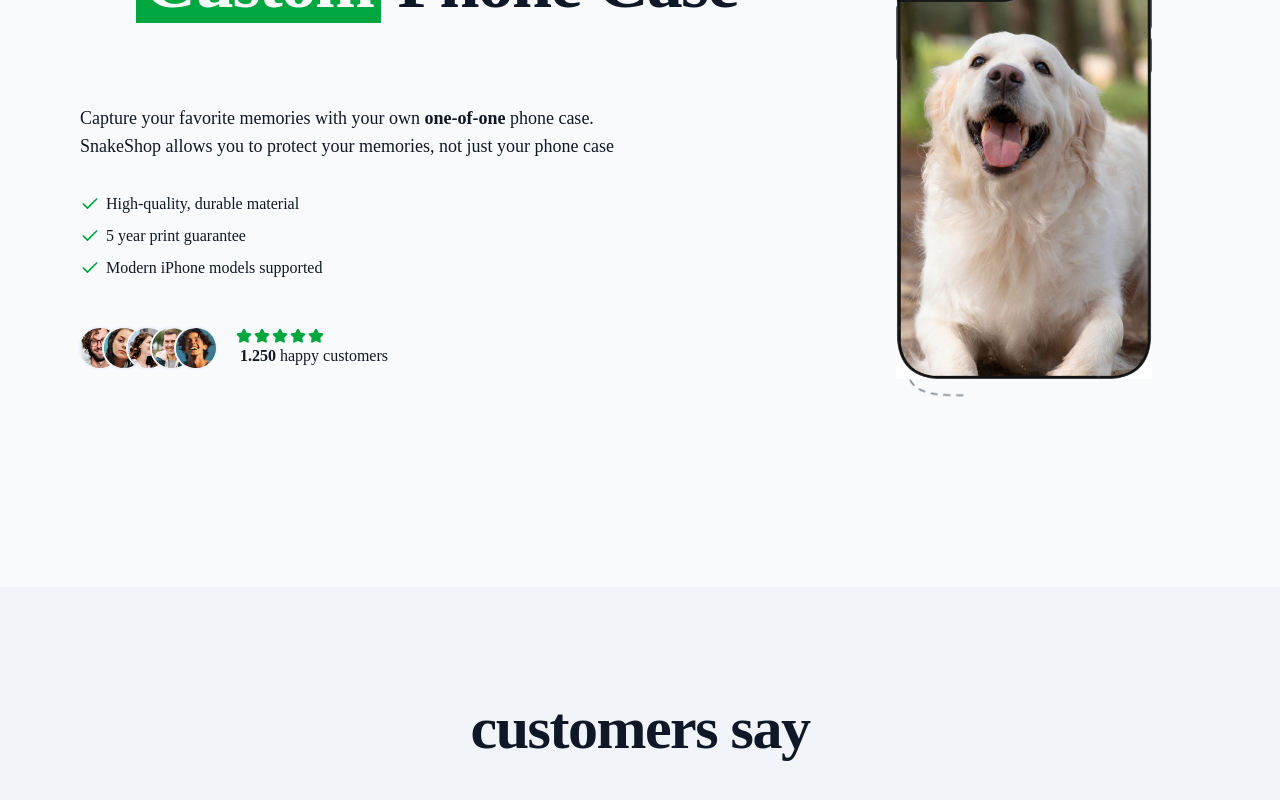
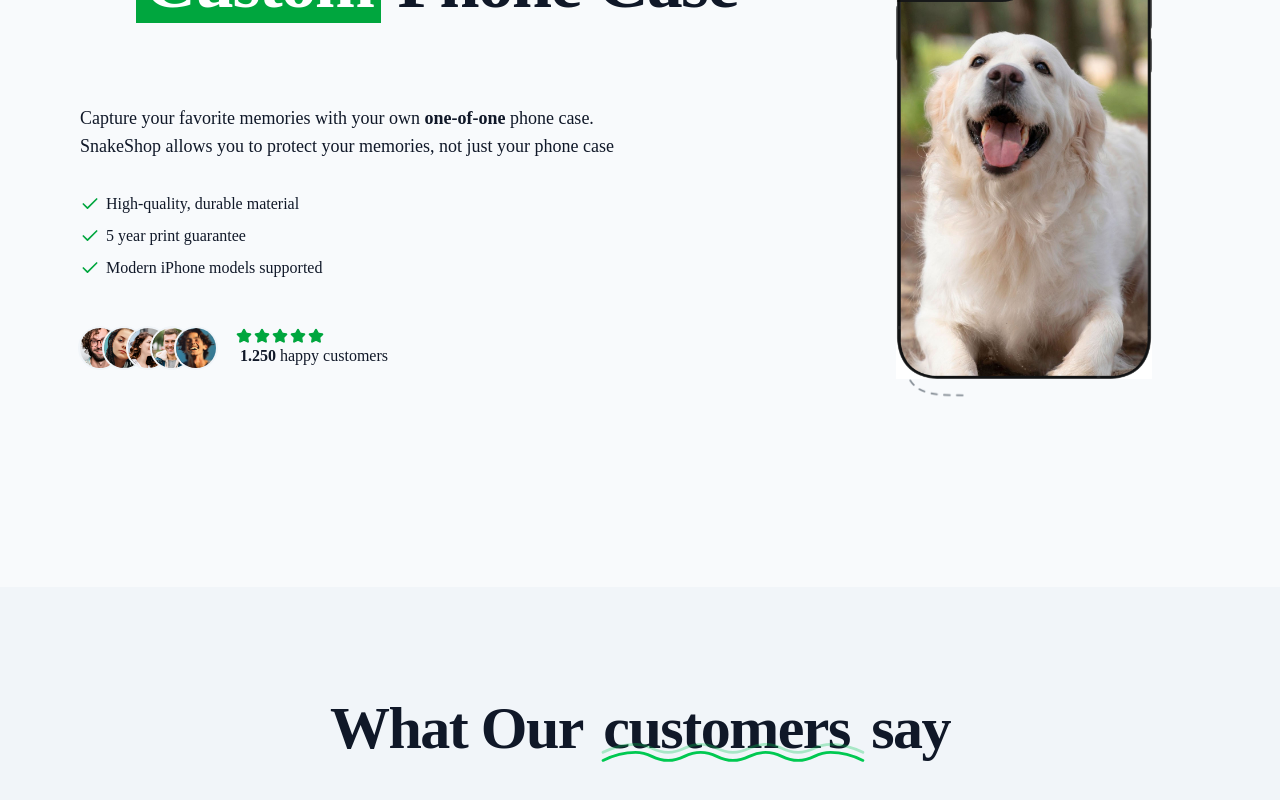
Before and after one commit to danial137/snakeshop, a Next.js app: page / in a window 1280 px wide. Shown: the part 408-1208 px from the top of the page. Built offline with nearby package versions, Linux system fonts and the light colour scheme; no server answers.

Commit message:
feat: add underline icon component and update Home page with localized heading

```diff
--- a/src/app/page.tsx
+++ b/src/app/page.tsx
@@ -5,6 +5,7 @@ import { Check, Star } from "lucide-react";
 import Image from "next/image";
 import { getLocale } from "@/lib/locale";
 import { dictionaries } from "@/lib/dictionaries";
+import { Icons } from "@/components/Icon";
 
 export default async function Home() {
   const locale = await getLocale();
@@ -78,15 +79,19 @@ export default async function Home() {
       {/* value proposition section  */}
 
 
-      <section className="bg-slate-100 py-24">
+      <section className="bg-slate-100 dark:bg-zinc-950 py-24">
+
         <MaxWIdthWraper className="flex flex-col items-center gap-16 sm:gap-32">
 
           <div className="flex flex-col lg:flex-row items-center gap-4 sm:gap-6">
 
-            <h2 className="order-1 mt-2 tracking-tight text-center text-balance leading-tight! font-bold text-5xl md:text-6xl text-gray-900  "><span> customers </span>  say </h2>
+            <h2 className="order-1 mt-2 tracking-tight text-center text-balance leading-tight! font-bold text-5xl md:text-6xl text-gray-900 dark:text-zinc-50">What Our {''}<span className="relative px-2"> customers <Icons.underline className="hidden sm:block pointer-events-none absolute inset-x-0 top-full -mt-12 text-green-500" /> </span>{""} say </h2>
 
 
           </div>
+
+
+
 
 
         </MaxWIdthWraper>
--- /dev/null
+++ b/src/components/Icon.tsx
@@ -0,0 +1,20 @@
+import { LucideProps } from 'lucide-react'
+
+export const Icons = {
+    underline: (props: LucideProps) => (
+        <svg {...props} viewBox='0 0 687 155'>
+            <g
+                stroke='currentColor'
+                strokeWidth='7'
+                fill='none'
+                fillRule='evenodd'
+                strokeLinecap='round'
+                strokeLinejoin='round'>
+                <path
+                    d='M20 98c27-13.3333333 54-20 81-20 40.5 0 40.5 20 81 20s40.626917-20 81-20 40.123083 20 80.5 20 40.5-20 81-20 40.5 20 81 20 40.626917-20 81-20c26.915389 0 53.748722 6.6666667 80.5 20'
+                    opacity='.3'></path>
+                <path d='M20 118c27-13.3333333 54-20 81-20 40.5 0 40.5 20 81 20s40.626917-20 81-20 40.123083 20 80.5 20 40.5-20 81-20 40.5 20 81 20 40.626917-20 81-20c26.915389 0 53.748722 6.6666667 80.5 20'></path>
+            </g>
+        </svg>
+    ),
+}
```
